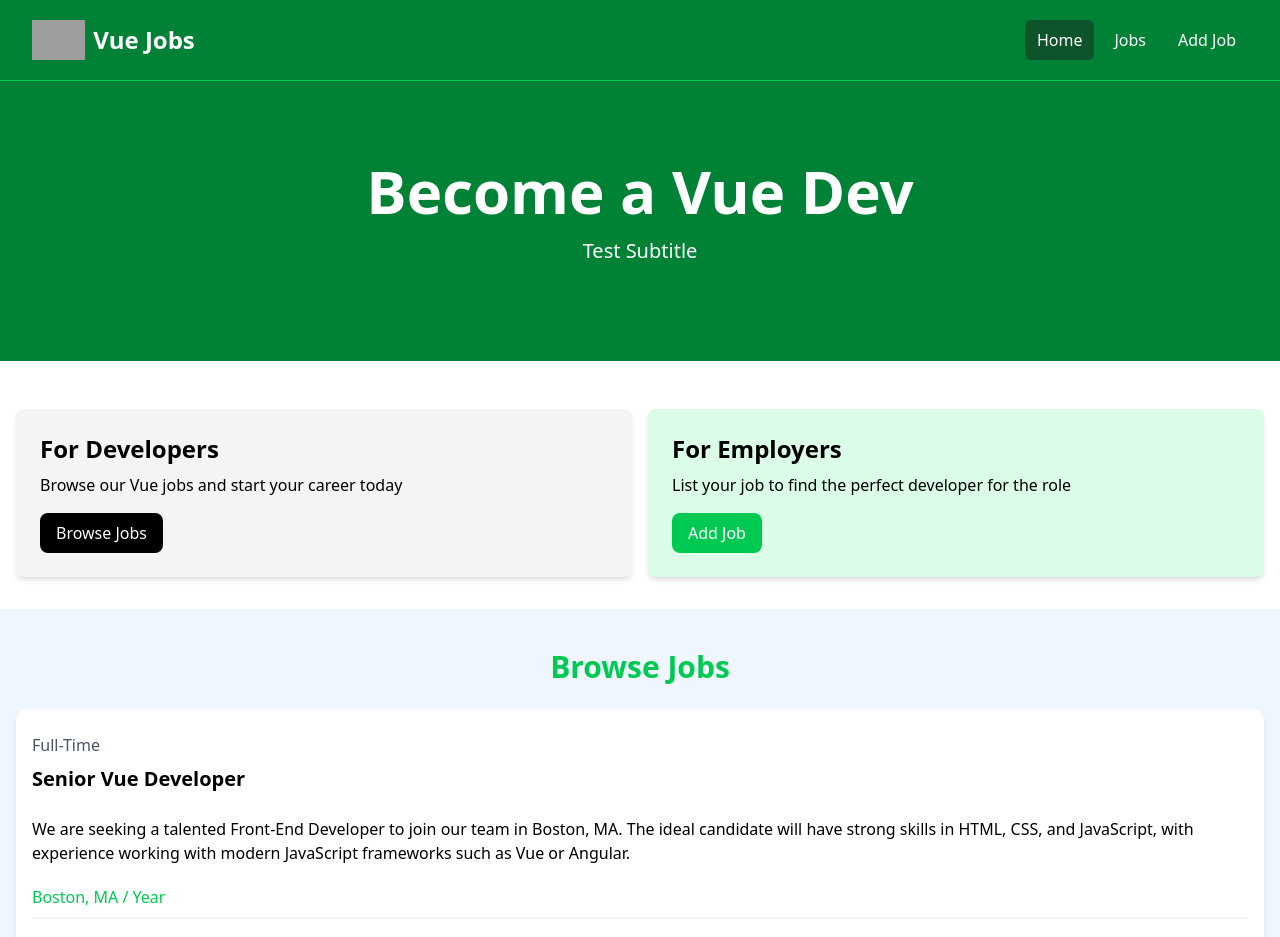
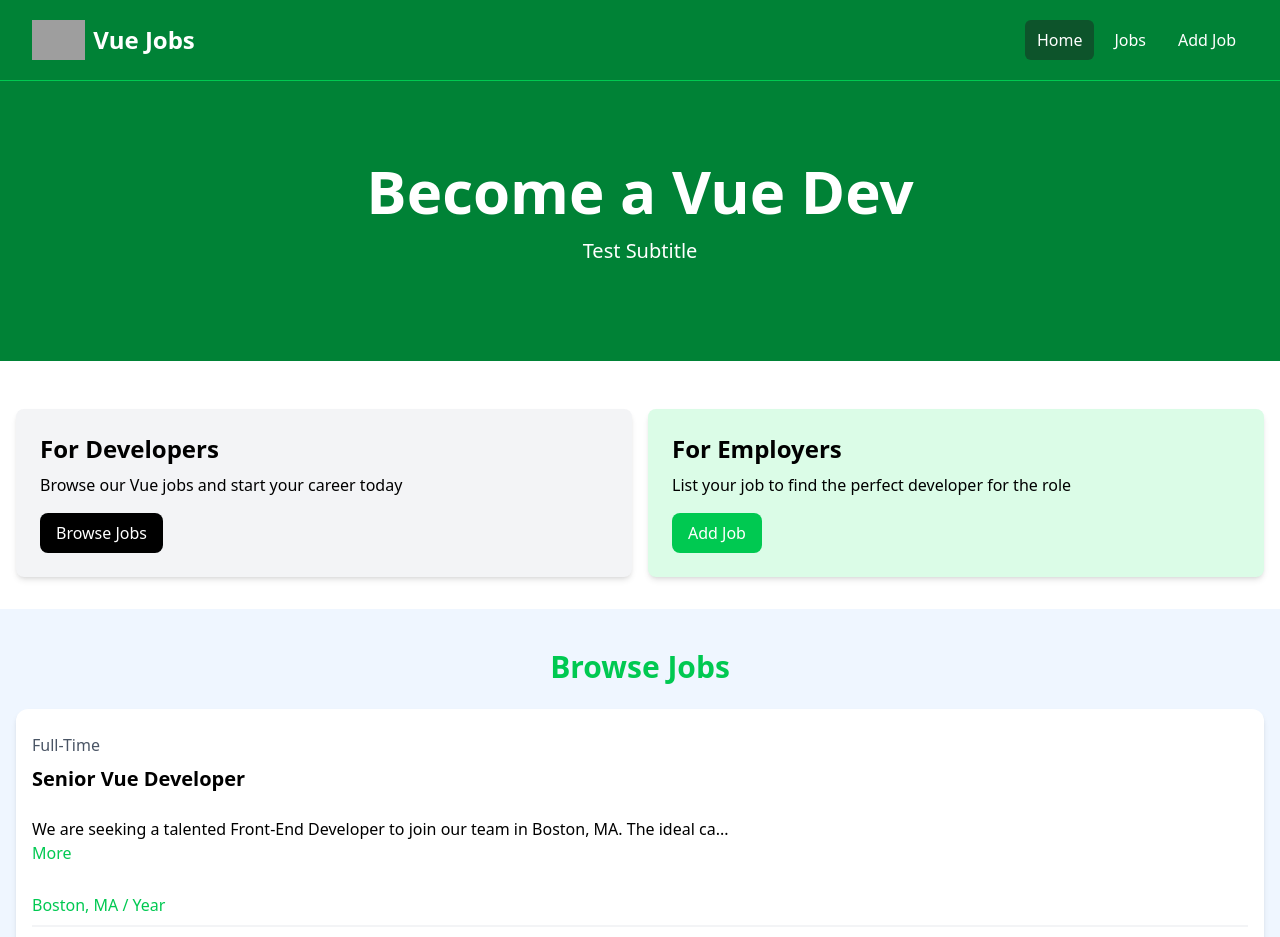
Before and after one commit to AngeliqueRamos18/Learning-Vue.js, a Vue app in the folder vue-npm/: page /jobs in a window 1280 px wide. Shown: the top 937 px of the page. Built offline with nearby package versions, Linux system fonts and the light colour scheme; grey boxes are pictures that could not be loaded.

Commit message:
Add truncation of job description (Less/More)

```diff
--- a/vue-npm/src/components/JobListing.vue
+++ b/vue-npm/src/components/JobListing.vue
@@ -1,31 +1,54 @@
 <script setup>
-import { defineProps} from 'vue';
+import { defineProps, ref, computed} from 'vue';
 
 //this will be used as defineprop from JobListings.vue which takes in the value of the json data
-defineProps({
+const props = defineProps({
     job: Object
 });
+
+// set the variable wrapped with ref() if you are planning to make it reactive
+const showFullDescription = ref(false);
+
+// Pass a function
+const truncatedDescription = computed(() => {
+    let description = props.job.description;
+    // dont forget .value at the end of the variable whenever you initially set the variable with ref()
+    if (!showFullDescription.value) {
+        // This will set the truncation of the desc if it's too long
+        description = description.substring(0, 90).trim() + '...';
+    }
+    return description;
+});
+
+const toggleFullDescription = () => {
+    showFullDescription.value = !showFullDescription.value;
+};
 </script>
 
 <template>
-<div class="bg-white rounded-xl shadow-md relative">
+<div class="relative bg-white shadow-md rounded-xl">
     <div class="p-4">
         <div class="mb-6">
-        <div class="text-gray-600 my-2">{{ job.type }}</div>
+        <div class="my-2 text-gray-600">{{ job.type }}</div>
         <h3 class="text-xl font-bold">{{ job.title }}</h3>
         </div>
 
         <div class="mb-5">
-        {{ job.description }}
+            <div>
+                {{ truncatedDescription }}
+            </div>
+            <button @click="toggleFullDescription" class="mb-2 text-green-500 hover:text-green-600">
+                {{ showFullDescription ? 'Less' : 'More' }}
+            </button>
         </div>
 
-        <h3 class="text-green-500 mb-2">{{ job.location }} / Year</h3>
+        <h3 class="mb-2 text-green-500">{{ job.location }} / Year</h3>
 
-        <div class="border border-gray-100 mb-5"></div>
+        <div class="mb-5 border border-gray-100"></div>
 
-        <div class="flex flex-col lg:flex-row justify-between mb-4">
-        <div class="text-orange-700 mb-3">
-            <i class="fa-solid fa-location-dot text-lg"></i>
+        <div class="flex flex-col justify-between mb-4 lg:flex-row">
+        <div class="mb-3 text-orange-700">
+            <i class="text-lg fa-solid fa-location-dot"></i>
             {{ job.location }}
         </div>
         <!-- This is the part for route that depends on the id where to navigate you-->
```
Also changed, not shown: 1 other file (tests, documents, lock files or other folders).
